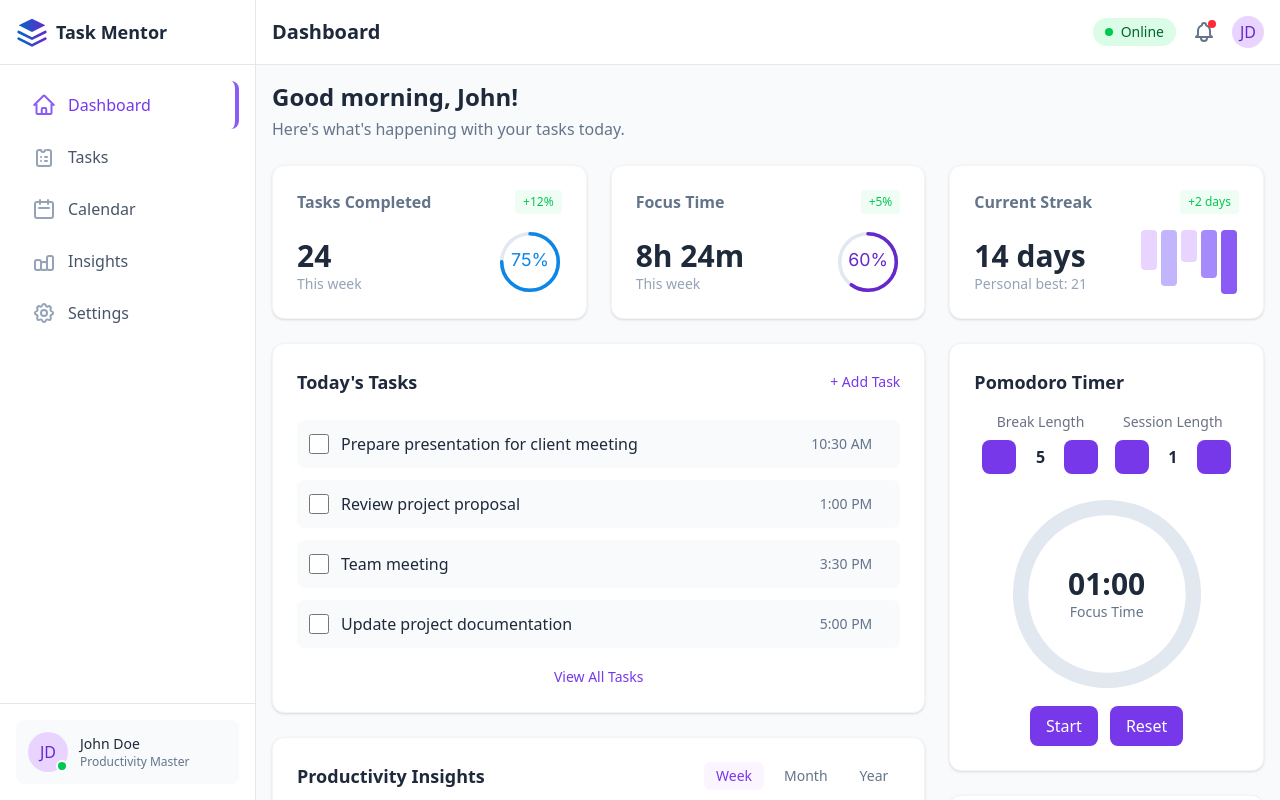
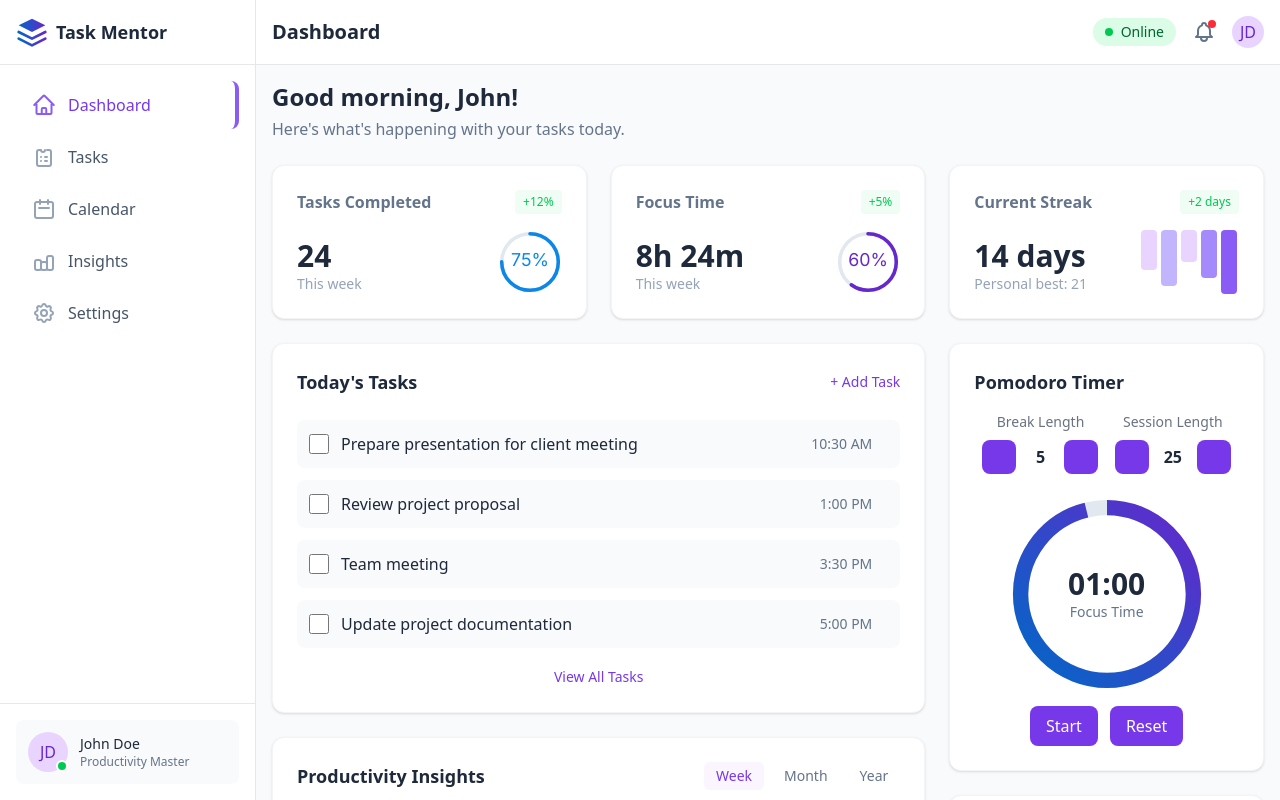
Before and after one commit to AyushShuklaIIIT/hackDemo, a React (Vite) app: page /dashboard in a window 1280 px wide. Built offline with nearby package versions, Linux system fonts and the light colour scheme; some icons are missing.

Commit message:
Changed some navigation links

```diff
--- a/src/App.jsx
+++ b/src/App.jsx
@@ -23,6 +23,10 @@ function App() {
       element: <>
         <Signup></Signup>
       </>
+    },
+    {
+      path: "/login",
+      element: <></>
     }
   ])
   return (
--- a/src/Components/Sidebar.jsx
+++ b/src/Components/Sidebar.jsx
@@ -12,8 +12,8 @@ const Sidebar = ({open, onClose}) => {
             <a href="#" className='text-gray-600 hover:text-[#0068c6] transition-colors'>Pricing</a>
             <a href="#" className='text-gray-600 hover:text-[#0068c6] transition-colors'>Resources</a>
             <a href="#about" className='text-gray-600 hover:text-[#0068c6] transition-colors'>About</a>
-            <NavLink to="/login" className='text-gray-600 hover:text-[#0068c6] transition-colors'>Log In</NavLink>
-            <NavLink to="/dashboard" className='px-4 py-2 bg-[#0068c6] text-white rounded-lg hover:bg-[#0054a1] transition-colors'>Sign Up</NavLink>
+            <NavLink to="/dashboard" className='text-gray-600 hover:text-[#0068c6] transition-colors'>Log In</NavLink>
+            <NavLink to="/signup" className='px-4 py-2 bg-[#0068c6] text-white rounded-lg hover:bg-[#0054a1] transition-colors'>Sign Up</NavLink>
         </div>
       </div>
       {open && <div className='sidebar-overlay' onClick={onClose}></div>}
--- a/src/DashPageComp/PomodoroTimer.jsx
+++ b/src/DashPageComp/PomodoroTimer.jsx
@@ -6,7 +6,7 @@ import UpButton from './PomodoroButtons/UpButton';
 const circumference = 2 * Math.PI * 45;
 const PomodoroTimer = () => {
     const [breakLength, setBreakLength] = useState(5);
-    const [sessionLength, setSessionLength] = useState(1);
+    const [sessionLength, setSessionLength] = useState(25);
     const [isSession, setIsSession] = useState(true);
     const [timeLeft, setTimeLeft] = useState(1 * 60);
     const [isRunning, setIsRunning] = useState(false);
--- /dev/null
+++ b/src/Login/Login.jsx
@@ -0,0 +1,11 @@
+import React from 'react'
+
+const Login = () => {
+  return (
+    <div>
+
+    </div>
+  )
+}
+
+export default Login
```
Also changed, not shown: src/SignUp/Signup.jsx (line endings or trailing spaces).
